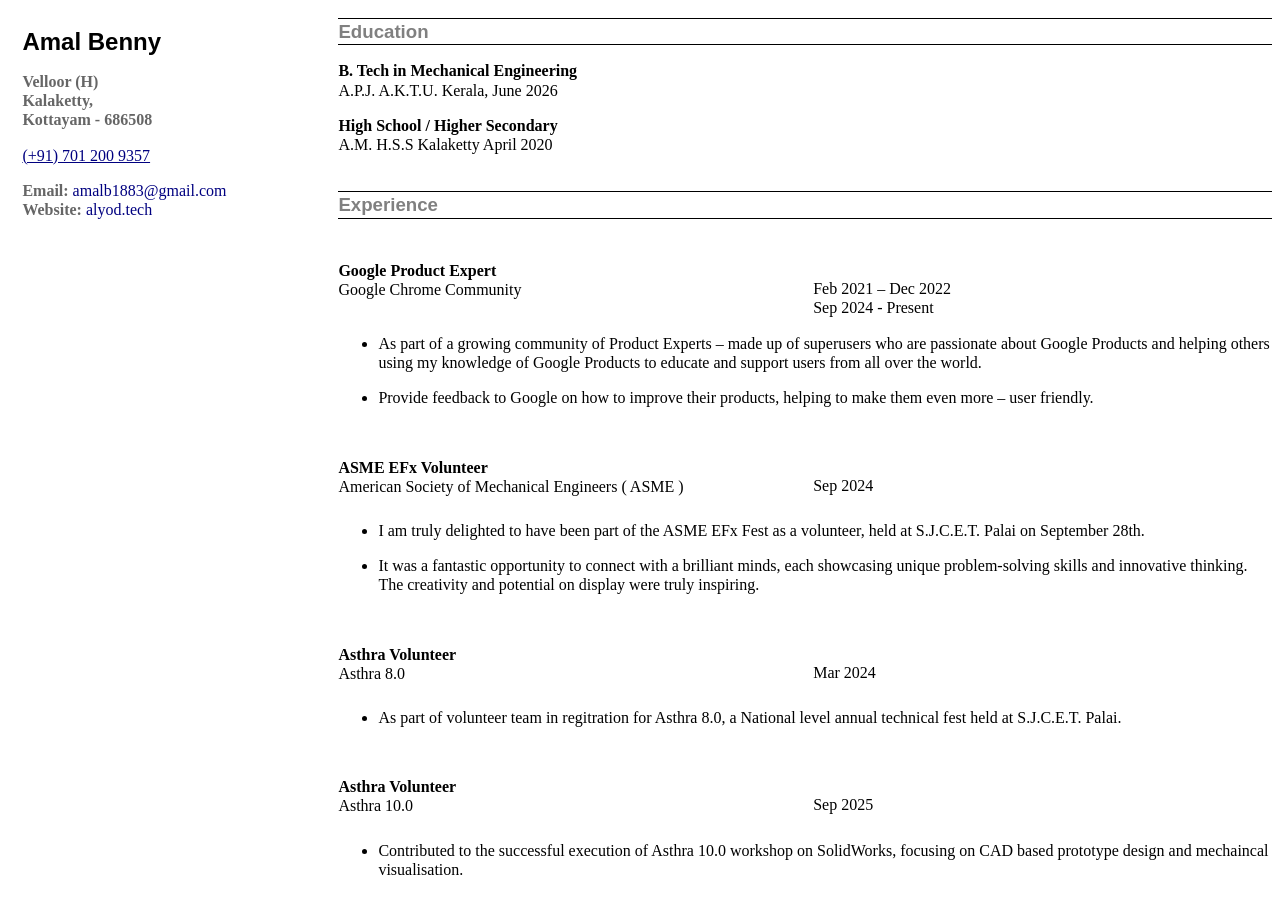
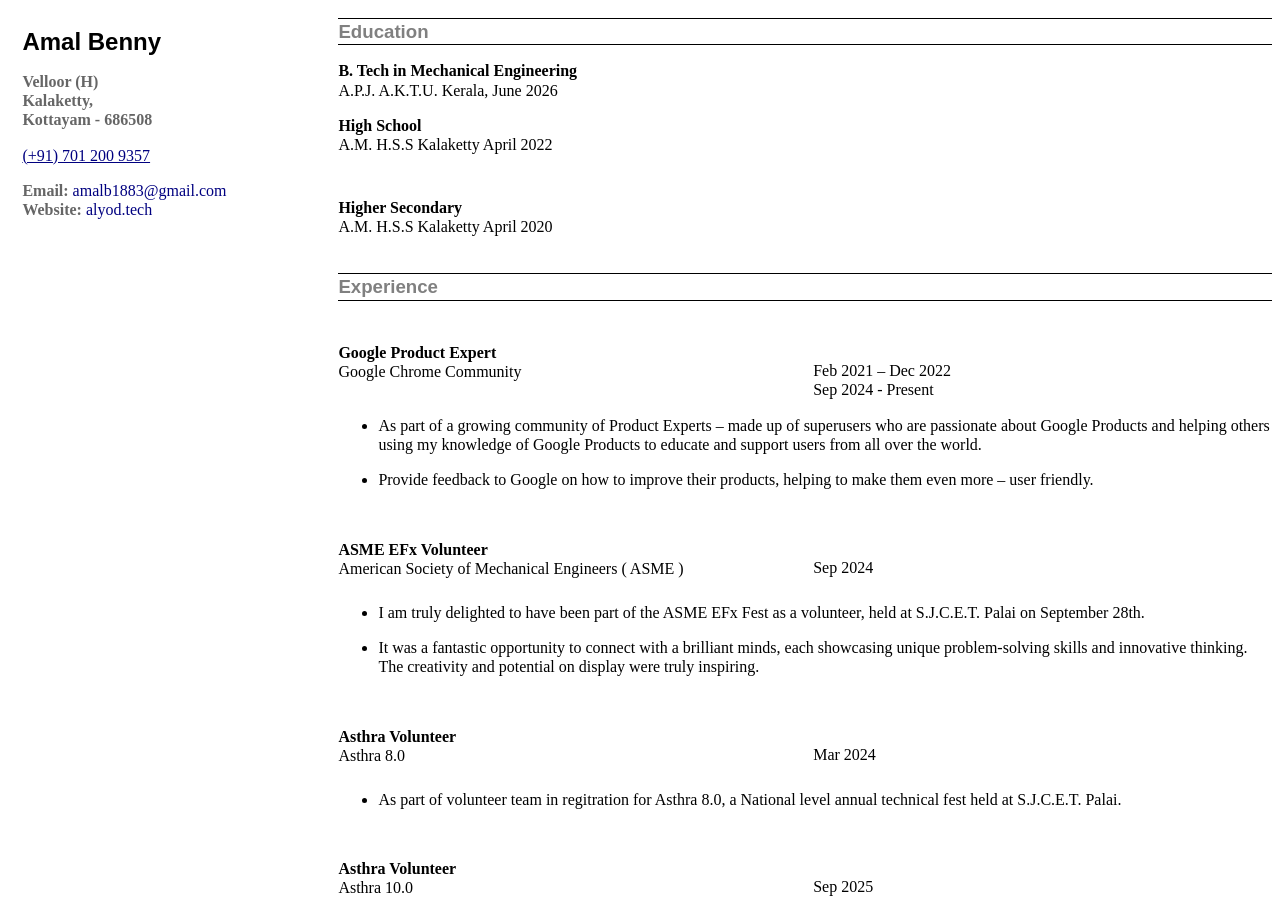
Before and after one commit to amalbenny/amalbenny.github.io, a Jekyll site: the page assets/documents/resume.html, which Jekyll copies as it is, in a window 1280 px wide and 900 px high. Built offline with Jekyll 4.4.1, drawn with Linux system fonts in a browser that asks for light colours.

Commit message:
Update website link and education details in resume

```diff
--- a/assets/documents/resume.html
+++ b/assets/documents/resume.html
@@ -34,7 +34,7 @@
 		</font></p>
 		<p><font color="#666666"><b>Email:</b><a style="text-decoration: none;" href="mailto:amalb1883@gmail.com"> amalb1883@gmail.com</a><br/>
 		<b>Website:</b>
-		<a href="http://alyod.tech/" style="text-decoration: none;" target="_blank" rel="noopener noreferrer">alyod.tech</a></font></p>
+		<a href="https://alyod.tech/" style="text-decoration: none;" target="_blank" rel="noopener noreferrer">alyod.tech</a></font></p>
 	</aside>
 
 	<main>
@@ -45,7 +45,11 @@
 		A.P.J.
 		A.K.T.U. Kerala, </span><span style="font-weight: normal">June 2026</span></p>
 
-		<p><b>High School / Higher Secondary</b><span style="font-weight: normal"><br/>
+		<p><b>High School </b><span style="font-weight: normal"><br/>
+		A.M. H.S.S Kalaketty </span><span style="font-weight: normal">April 2022</span></p>
+		<br/>
+
+		<p><b>Higher Secondary</b><span style="font-weight: normal"><br/>
 		A.M. H.S.S Kalaketty </span><span style="font-weight: normal">April 2020</span></p>
 		<br/>
 
```
